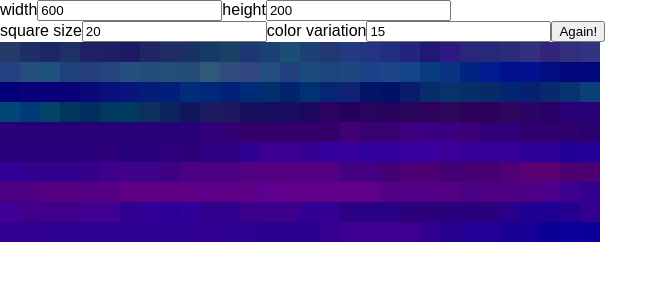
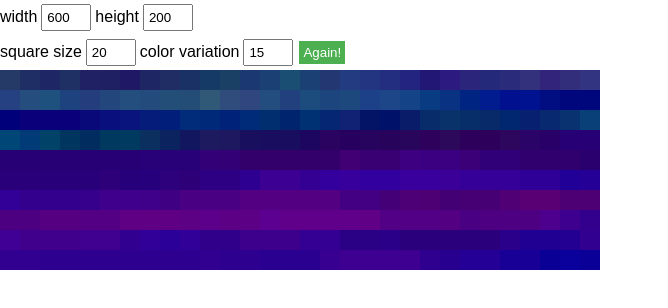
Before and after one commit to afisher/squares, a React (Create React App) app: page / in a window 1280 px wide. Shown: the top 308 px of the page, without its empty margins (0-668 px from the left). Built offline with nearby package versions, Linux system fonts and the light colour scheme.

Commit message:
minor styling

```diff
--- a/src/index.css
+++ b/src/index.css
@@ -3,3 +3,24 @@ body {
   padding: 0;
   font-family: sans-serif;
 }
+
+input {
+    width: 50px;
+    padding: 4px 4px;
+    margin: 4px 4px;
+    box-sizing: border-box;
+}
+
+button {
+    background-color: #4CAF50;
+    border: none;
+    color: white;
+    padding: 4px 4px;
+    text-decoration: none;
+    margin: 4px 2px;
+    cursor: pointer;
+}
+
+div {
+    align: center;
+}
```
